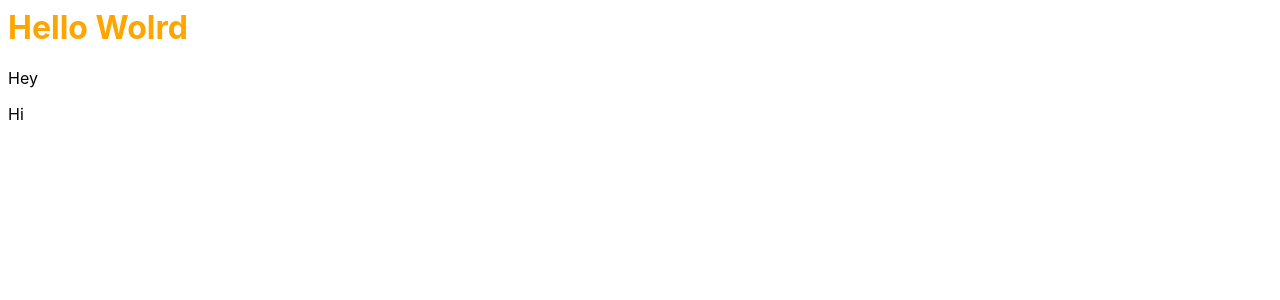
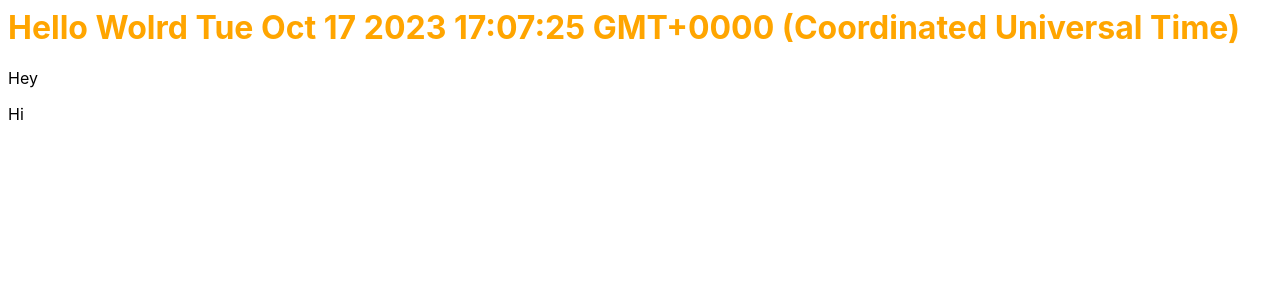
Before and after one commit to MiddleDcoder/react-fundamentals-sec7, a React (Create React App) app: page / in a window 1280 px wide. Shown: the top 300 px of the page. Built offline with nearby package versions, Linux system fonts and the light colour scheme.

Commit message:
Components in React

```diff
--- a/src/index.js
+++ b/src/index.js
@@ -2,12 +2,18 @@ import React from 'react'; //React -> is a variable for the package 'react' (man
 import ReactDOM from 'react-dom/client';  //ReactDOM -> render the elements into the documents
 import './style.css'; // import style by the help of webpack
 
+function Header(){
+  const clock = Date().toLocaleString();
+  return <h1 className="orange">Hello Wolrd {clock}</h1>; //JSX syntax for adding expression {clock}
+}
+
 // converter the variable to a function to avoid memory leak
 function Page() {
   // changed to JSX formatting for better readability and clean code
+  // <Header /> component for the function Header()
   return (
     <>
-      <h1 className="orange">Hello Wolrd</h1>
+      <Header />
       <p>Hey</p>
       <p>Hi</p>
     </>
@@ -18,5 +24,5 @@ const root = ReactDOM.createRoot(rootEl); //this function accepts element from t
 
 //special function for executing another function on an interval.
 setInterval(function () {
-  root.render(Page());  //display an element on the page by .render()
+  root.render(<Page />);  //change to component calling
 }, 1000);
```
